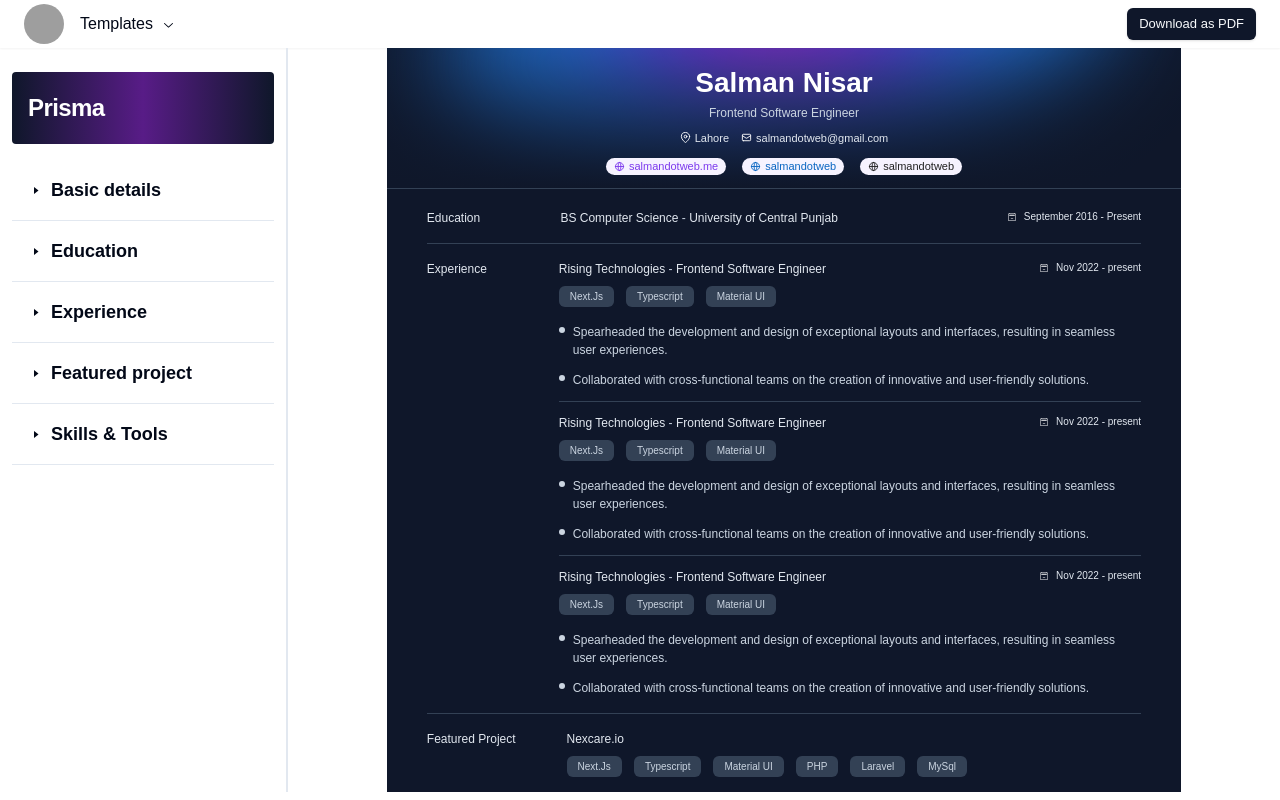
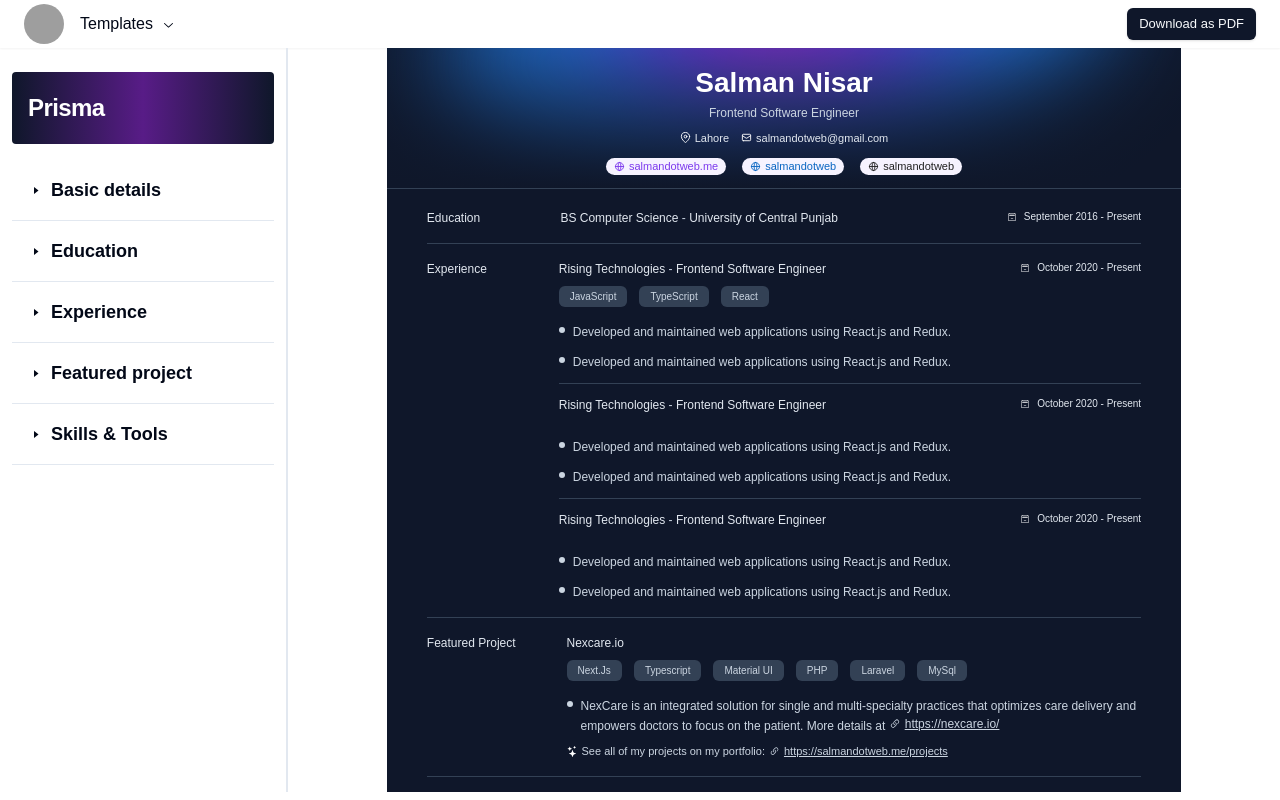
Before and after one commit to salmandotweb/career-sync, a Next.js app: page / in a window 1280 px wide. Built offline with nearby package versions, Linux system fonts and the light colour scheme; grey boxes are pictures that could not be loaded.

Commit message:
working on experience section

```diff
--- a/src/components/MultiSelect/index.tsx
+++ b/src/components/MultiSelect/index.tsx
@@ -26,20 +26,14 @@ const skills = [
 ];
 
 export default function MultiSelect({
-	selected,
-	setSelected,
+	selectSkills,
+	setSelectSkills,
+	maxSkills = 3,
 }: {
-	selected: ISkillsItem[] | null;
-	setSelected: React.Dispatch<
-		React.SetStateAction<ISkillsItem[] | null | undefined>
-	>;
+	selectSkills: ISkillsItem[];
+	setSelectSkills: (skills: ISkillsItem[]) => void;
+	maxSkills?: number;
 }) {
-	const [selectSkills, setSelectSkills] = useState<
-		{
-			id: number;
-			name: string;
-		}[]
-	>([]);
 	const [query, setQuery] = useState("");
 
 	const filteredSkills =
@@ -56,15 +50,12 @@ export default function MultiSelect({
 
 	return (
 		<div className="w-full">
-			<Combobox
-				value={selected}
-				onChange={setSelected}
-				disabled={selectSkills?.length === 3}>
+			<Combobox disabled={selectSkills?.length === maxSkills}>
 				<div className="relative mt-1">
 					<div className="relative w-full cursor-default overflow-hidden rounded-lg bg-white text-left focus:outline-none focus-visible:ring-2 focus-visible:ring-white focus-visible:ring-opacity-75 focus-visible:ring-offset-2 focus-visible:ring-offset-teal-300 sm:text-sm">
 						<Combobox.Input
 							className="flex h-9 w-full items-center justify-between rounded-md border border-input bg-transparent px-3 py-2 text-sm shadow-sm ring-offset-background placeholder:text-muted-foreground focus:outline-none focus:ring-1 focus:ring-ring disabled:cursor-not-allowed disabled:opacity-50"
-							placeholder="Select Top 3 Skills used in this company"
+							placeholder={`Select Top ${maxSkills} Skills used in this company`}
 							displayValue={(skill: { id: number; name: string }) =>
 								skill?.name
 							}
--- a/src/stores/initialData/resume-data.json
+++ b/src/stores/initialData/resume-data.json
@@ -49,8 +49,59 @@
 			"joiningDate": "2020-10-01",
 			"endDate": "2020-10-01",
 			"currentlyWorkHere": true,
+			"skills": [
+				{ "id": 1, "name": "JavaScript" },
+				{ "id": 2, "name": "TypeScript" },
+				{ "id": 3, "name": "React" }
+			],
+			"responsibilities": [
+				{
+					"id": "1",
+					"responsibility": "Developed and maintained web applications using React.js and Redux."
+				},
+				{
+					"id": "2",
+					"responsibility": "Developed and maintained web applications using React.js and Redux."
+				}
+			]
+		},
+		{
+			"id": "2",
+			"name": "Rising Technologies",
+			"position": "Frontend Software Engineer",
+			"joiningDate": "2020-10-01",
+			"endDate": "2020-10-01",
+			"currentlyWorkHere": true,
 			"skills": [],
-			"responsibilities": []
+			"responsibilities": [
+				{
+					"id": "1",
+					"responsibility": "Developed and maintained web applications using React.js and Redux."
+				},
+				{
+					"id": "2",
+					"responsibility": "Developed and maintained web applications using React.js and Redux."
+				}
+			]
+		},
+		{
+			"id": "3",
+			"name": "Rising Technologies",
+			"position": "Frontend Software Engineer",
+			"joiningDate": "2020-10-01",
+			"endDate": "2020-10-01",
+			"currentlyWorkHere": true,
+			"skills": [],
+			"responsibilities": [
+				{
+					"id": "1",
+					"responsibility": "Developed and maintained web applications using React.js and Redux."
+				},
+				{
+					"id": "2",
+					"responsibility": "Developed and maintained web applications using React.js and Redux."
+				}
+			]
 		}
 	],
 
--- a/src/stores/store.ts
+++ b/src/stores/store.ts
@@ -18,6 +18,7 @@ import educationSlice from './slices/education/educationSlice'
 const persistConfig = {
     key: 'root',
     storage: storage,
+    version: 1,
 }
 
 const rootReducers = combineReducers({
--- a/src/templates/Prisma/index.tsx
+++ b/src/templates/Prisma/index.tsx
@@ -13,13 +13,16 @@ import { Badge } from "@/components/ui/badge";
 import { BsLink45Deg } from "react-icons/bs";
 import { BsStars } from "react-icons/bs";
 import { selectEducation } from "@/stores/slices/education/educationSlice";
-import { formatDate, formatDateAsDate } from "@/lib/utils";
+import { formatDate } from "@/lib/utils";
+import { selectExperience } from "@/stores/slices/experiences/experienceSlice";
+import { IExperienceItem } from "@/stores/slices/experiences/interfaces";
 
 interface indexProps {}
 
 const Prisma: FC<indexProps> = ({}) => {
 	const basicInfo = useAppSelector(selectBasicInfo);
 	const education = useAppSelector(selectEducation);
+	const experiences = useAppSelector(selectExperience);
 
 	return (
 		<div
@@ -90,11 +93,16 @@ const Prisma: FC<indexProps> = ({}) => {
 				<div className="grid grid-cols-[1fr,4.7fr] gap-2 items-start w-[100%]">
 					<h1 className="text-[#E2E8F0] text-[12px] font-medium">Experience</h1>
 					<div className="flex flex-col gap-3">
-						<Experience />
-						<Separator className="bg-[#334155]" />
-						<Experience />
-						<Separator className="bg-[#334155]" />
-						<Experience />
+						{experiences?.map((experience) => {
+							return (
+								<>
+									<Experience {...experience} key={experience.id} />
+									{experience.id !== experiences[experiences.length - 1].id && (
+										<Separator className="bg-[#334155]" />
+									)}
+								</>
+							);
+						})}
 					</div>
 				</div>
 				<Separator className="bg-[#334155]" />
@@ -154,31 +162,44 @@ const Prisma: FC<indexProps> = ({}) => {
 
 export default Prisma;
 
-const Experience = () => {
+const Experience = ({
+	name,
+	position,
+	joiningDate,
+	endDate,
+	currentlyWorkHere,
+	skills,
+	responsibilities,
+}: IExperienceItem) => {
 	return (
 		<div className="flex flex-col gap-2 w-[100%]">
 			<div className="grid grid-cols-[2fr,1fr] gap-3 items-start w-[100%]">
 				<h1 className="text-[#E2E8F0] text-[12px] font-medium">
-					Rising Technologies <span className="text-[#CBD5E1]"> - </span>
-					<span className="text-[#E2E8F0] font-light">
-						Frontend Software Engineer
-					</span>
+					{name} <span className="text-[#CBD5E1]"> - </span>
+					<span className="text-[#E2E8F0] font-light">{position}</span>
 				</h1>
 				<div className="flex items-center gap-2 text-[8px] ml-auto">
 					<BsCalendar2Minus />
-					<h3 className="text-[#E2E8F0] text-[10px] font-medium">
-						Nov 2022 - present
+					<h3 className="text-[#E2E8F0] text-[10px] font-medium whitespace-nowrap">
+						{formatDate(new Date(joiningDate))} -{" "}
+						{currentlyWorkHere ? "Present" : formatDate(new Date(endDate))}
 					</h3>
 				</div>
 			</div>
 			<div className="flex items-center justify-start gap-3">
-				<CustomBadge label="Next.Js" />
-				<CustomBadge label="Typescript" />
-				<CustomBadge label="Material UI" />
+				{skills?.map((skill) => {
+					return <CustomBadge label={skill.name} key={skill.id} />;
+				})}
 			</div>
 			<div className="flex flex-col gap-3 justify-start items-start mt-2">
-				<Summary summary="Spearheaded the development and design of exceptional layouts and interfaces, resulting in seamless user experiences." />
-				<Summary summary="Collaborated with cross-functional teams on the creation of innovative and user-friendly solutions." />
+				{responsibilities?.map((responsibility) => {
+					return (
+						<Summary
+							summary={responsibility.responsibility}
+							key={responsibility.id}
+						/>
+					);
+				})}
 			</div>
 		</div>
 	);
--- a/src/views/builder/components/Editor/components/Education/index.tsx
+++ b/src/views/builder/components/Editor/components/Education/index.tsx
@@ -2,19 +2,16 @@ import { CustomCalendar } from "@/components/Calendar";
 import { CheckboxWithText } from "@/components/Checkbox";
 import FormInput from "@/components/FormInput";
 import { Input } from "@/components/ui/input";
-import { formatDate, formatDateAsDate } from "@/lib/utils";
+import { formatDate } from "@/lib/utils";
 import { useAppDispatch, useAppSelector } from "@/stores/hooks";
 import {
 	selectEducation,
 	updateEducation,
 } from "@/stores/slices/education/educationSlice";
-import { useState } from "react";
 
 const Education = () => {
 	const education = useAppSelector(selectEducation);
 	const dispatch = useAppDispatch();
-	const [joiningDate, setJoiningDate] = useState<Date | undefined>(undefined);
-	const [endingDate, setEndingDate] = useState<Date | undefined>(undefined);
 
 	return (
 		<div className="w-full flex items-start flex-col gap-5">
--- a/src/views/builder/components/Editor/components/FeaturedProject/index.tsx
+++ b/src/views/builder/components/Editor/components/FeaturedProject/index.tsx
@@ -29,8 +29,8 @@ const FeaturedProject = () => {
 				label="Skills you used in this project"
 				name="featuredProjectSkills">
 				<MultiSelect
-					selected={selectedSkills}
-					setSelected={setSelectedSkills}
+					selectSkills={selectedSkills}
+					setSelectSkills={setSelectedSkills}
 				/>
 			</FormInput>
 			<FormInput label="About your project" name="aboutProject">
```
Also changed, not shown: src/stores/slices/experiences/interfaces/index.ts (+7 -2 lines), src/views/builder/components/Editor/components/Experience/index.tsx (+98 -15 lines), src/views/builder/components/Editor/components/SkillsTools/index.tsx (+14 -14 lines).
